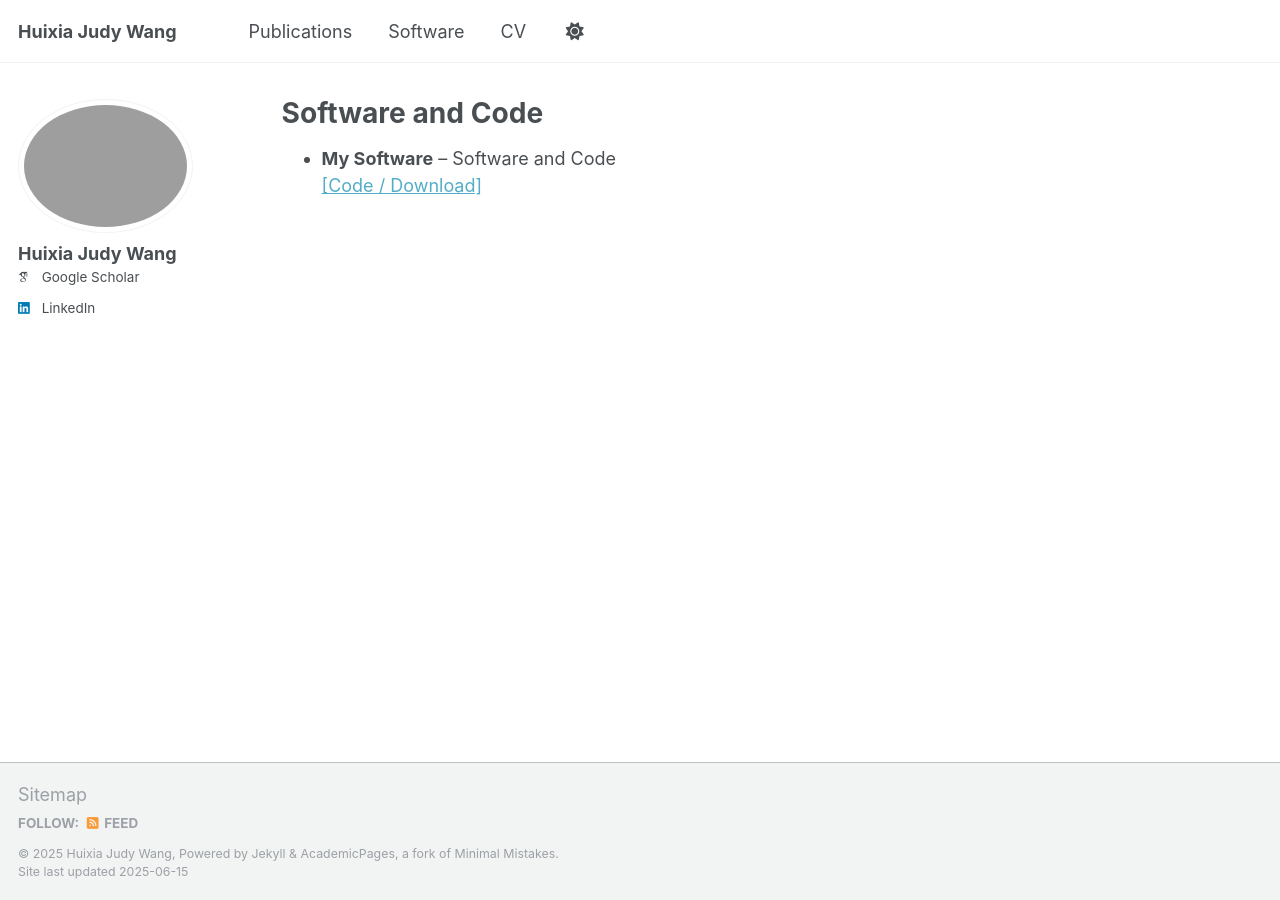
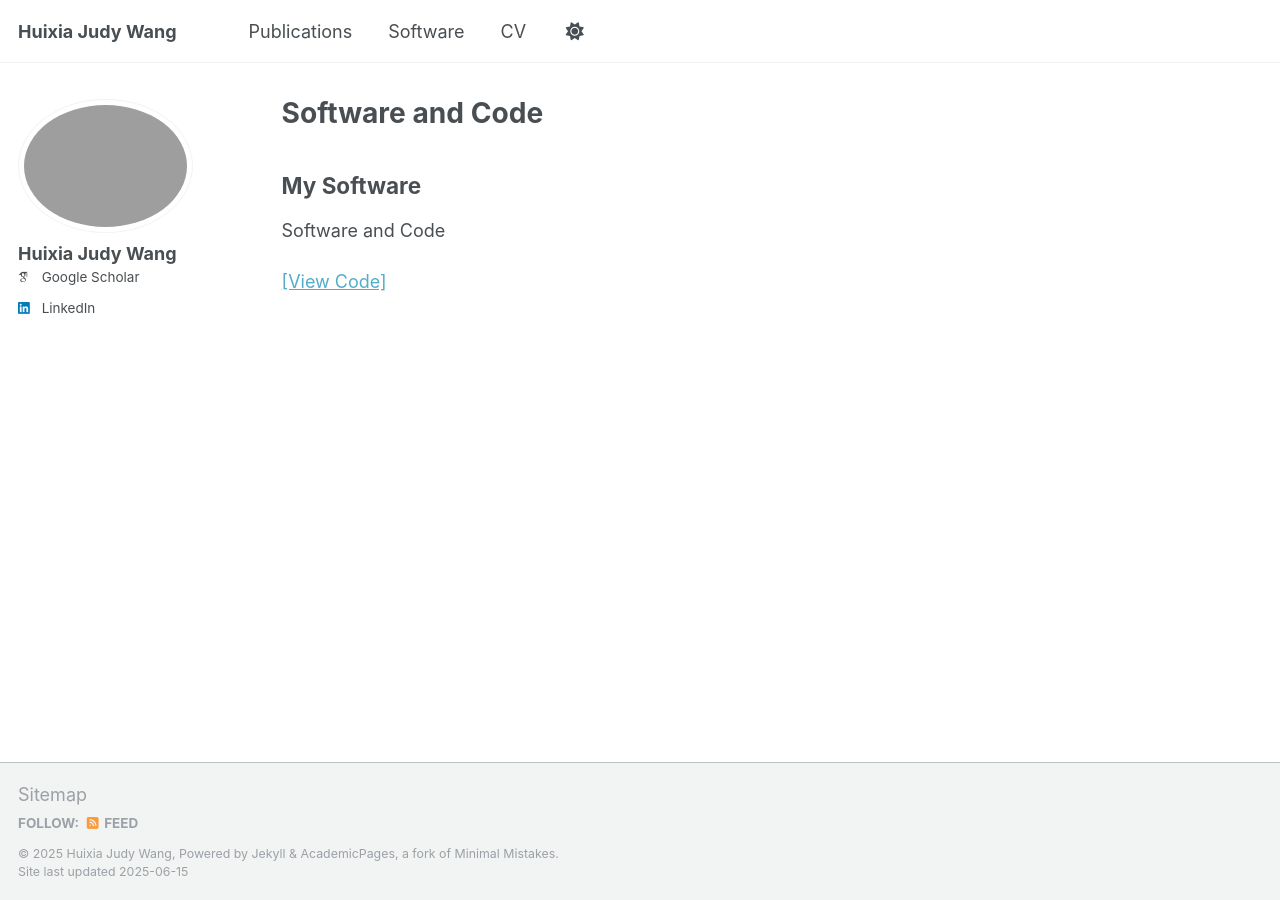
Before and after one commit to judywangstat/judywangstat.github.io, a Jekyll site: the page built from _pages/software.html, in a window 1280 px wide. Built offline with Jekyll 4.4.1, drawn with Linux system fonts in a browser that asks for light colours; some web fonts are replaced.

Commit message:
Update software.html

```diff
--- a/_pages/software.html
+++ b/_pages/software.html
@@ -7,12 +7,10 @@ author_profile: true
 
 {% include base_path %}
 
-<ul>
 {% for item in site.software %}
-  <li>
-    <strong>{{ item.title }}</strong> – {{ item.description }}
-    <br>
-    <a href="{{ item.link }}" target="_blank">[Code / Download]</a>
-  </li>
+  <div class="archive-item">
+    <h2>{{ item.title }}</h2>
+    <p>{{ item.description }}</p>
+    <a href="{{ item.link }}" target="_blank">[View Code]</a>
+  </div>
 {% endfor %}
-</ul>
```
